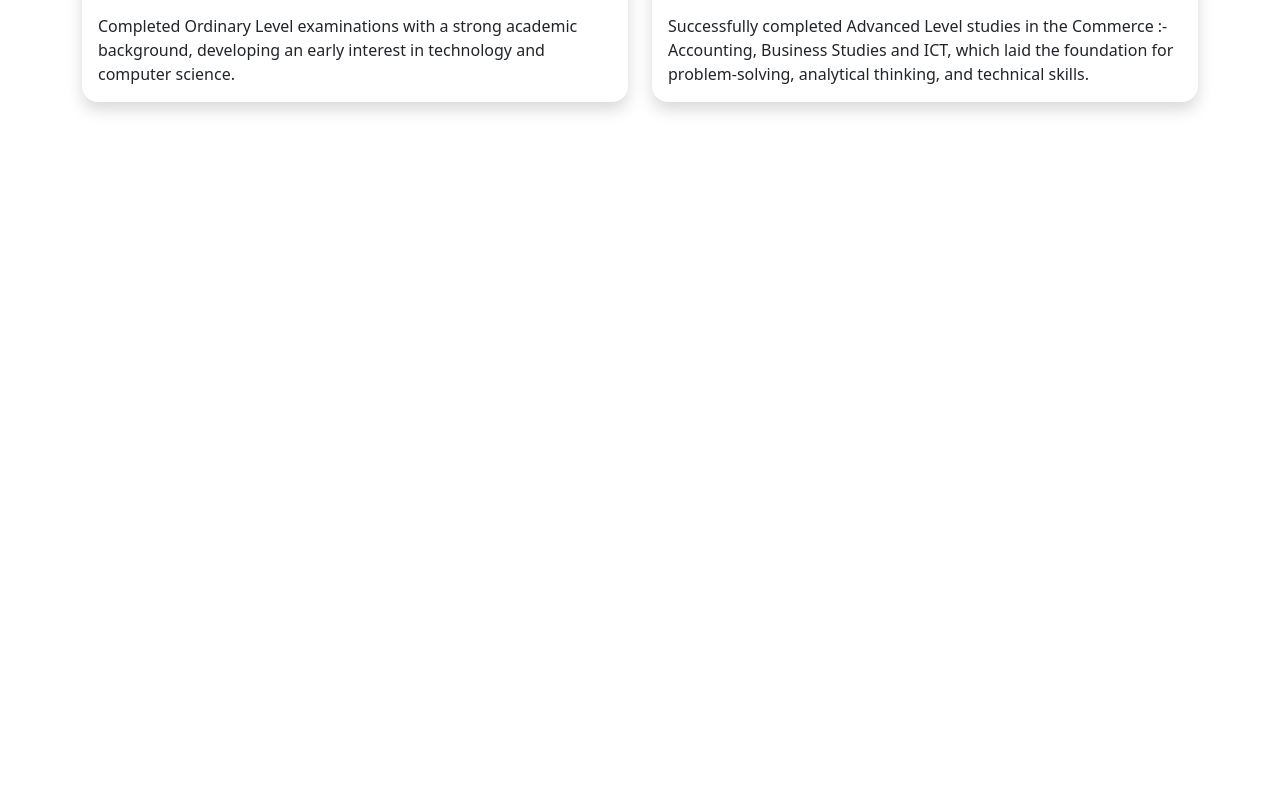
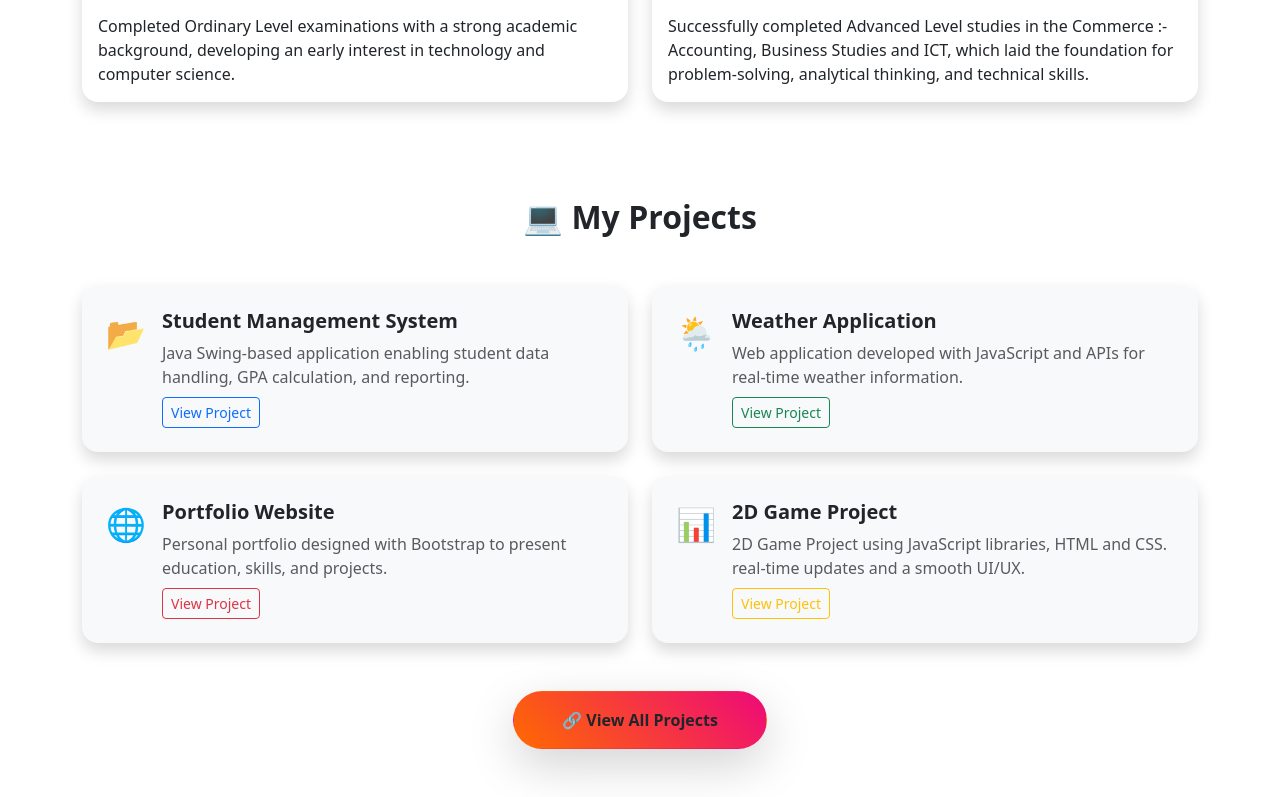
Before and after one commit to UdaraDewshan/first_angular_project, an Angular app: page / in a window 1280 px wide. Shown: the part 1929-2726 px from the top of the page. Before the commit the page ends 2079 px from the top, so only its background shows below. Built offline with nearby package versions, Linux system fonts and the light colour scheme.

Commit message:
Add my project section

```diff
--- /dev/null
+++ b/src/app/components/project-section/project-section.component.html
@@ -0,0 +1,72 @@
+<!-- Projects Section -->
+    <section id="projects" class="py-5">
+        <div class="container">
+            <h2 class="fw-bold text-center mb-5" data-aos="fade-up">💻 My Projects</h2>
+
+            <div class="row g-4">
+                <div class="col-md-6" data-aos="fade-right">
+                    <div class="d-flex align-items-start p-4 shadow rounded-4 bg-light h-100 project-item">
+                        <div class="me-3 text-primary fs-2">📂</div>
+                        <div>
+                            <h5 class="fw-bold">Student Management System</h5>
+                            <p class="text-muted mb-2">
+                                Java Swing-based application enabling student data handling, GPA calculation, and
+                                reporting.
+                            </p>
+                            <a href="https://github.com/UdaraDewshan/Student-Management-System-"
+                                class="btn btn-outline-primary btn-sm">View Project</a>
+                        </div>
+                    </div>
+                </div>
+
+                <div class="col-md-6" data-aos="fade-left">
+                    <div class="d-flex align-items-start p-4 shadow rounded-4 bg-light h-100 project-item">
+                        <div class="me-3 text-success fs-2">🌦️</div>
+                        <div>
+                            <h5 class="fw-bold">Weather Application</h5>
+                            <p class="text-muted mb-2">
+                                Web application developed with JavaScript and APIs for real-time weather information.
+                            </p>
+                            <a href="https://github.com/UdaraDewshan/Weather_Application"
+                                class="btn btn-outline-success btn-sm">View Project</a>
+                        </div>
+                    </div>
+                </div>
+
+                <div class="col-md-6" data-aos="fade-right">
+                    <div class="d-flex align-items-start p-4 shadow rounded-4 bg-light h-100 project-item">
+                        <div class="me-3 text-danger fs-2">🌐</div>
+                        <div>
+                            <h5 class="fw-bold">Portfolio Website</h5>
+                            <p class="text-muted mb-2">
+                                Personal portfolio designed with Bootstrap to present education, skills, and projects.
+                            </p>
+                            <a href="https://github.com/UdaraDewshan/Portfolio"
+                                class="btn btn-outline-danger btn-sm">View Project</a>
+                        </div>
+                    </div>
+                </div>
+
+                <div class="col-md-6" data-aos="fade-left">
+                    <div class="d-flex align-items-start p-4 shadow rounded-4 bg-light h-100 project-item">
+                        <div class="me-3 text-warning fs-2">📊</div>
+                        <div>
+                            <h5 class="fw-bold">2D Game Project</h5>
+                            <p class="text-muted mb-2">
+                                2D Game Project using JavaScript libraries, HTML and CSS.
+                                real-time updates and a smooth UI/UX.
+                            </p>
+                            <a href="#" class="btn btn-outline-warning btn-sm">View Project</a>
+                        </div>
+                    </div>
+                </div>
+            </div>
+            <br>
+            <div class="text-center mt-4">
+                <button onclick="window.location.href='projects.html'"
+                    class="btn btn-gradient px-5 py-3 fw-bold shadow-lg rounded-pill" data-aos="zoom-in-down">
+                    🔗 View All Projects
+                </button>
+            </div>
+        </div>
+    </section>
--- a/src/app/pages/home/home.component.html
+++ b/src/app/pages/home/home.component.html
@@ -2,3 +2,4 @@
 <app-head-section></app-head-section>
 <app-about-section></app-about-section>
 <app-education-section></app-education-section>
+<app-project-section></app-project-section>
--- a/src/app/pages/home/home.component.ts
+++ b/src/app/pages/home/home.component.ts
@@ -3,10 +3,11 @@ import { NavBarComponent } from '../../components/nav-bar/nav-bar.component';
 import { HeadSectionComponent } from '../../components/head-section/head-section.component';
 import { AboutSectionComponent } from '../../components/about-section/about-section.component';
 import { EducationSectionComponent } from '../../components/education-section/education-section.component';
+import { ProjectSectionComponent } from '../../components/project-section/project-section.component';
 
 @Component({
   selector: 'app-home',
-  imports: [NavBarComponent, HeadSectionComponent,AboutSectionComponent,EducationSectionComponent],
+  imports: [NavBarComponent, HeadSectionComponent,AboutSectionComponent,EducationSectionComponent,ProjectSectionComponent],
   templateUrl: './home.component.html',
   styleUrl: './home.component.css'
 })
```
Also changed, not shown: src/app/components/project-section/project-section.component.ts (added, +11 -0 lines), src/app/components/project-section/project-section.component.css (added), 1 other file (tests, documents, lock files or other folders).
